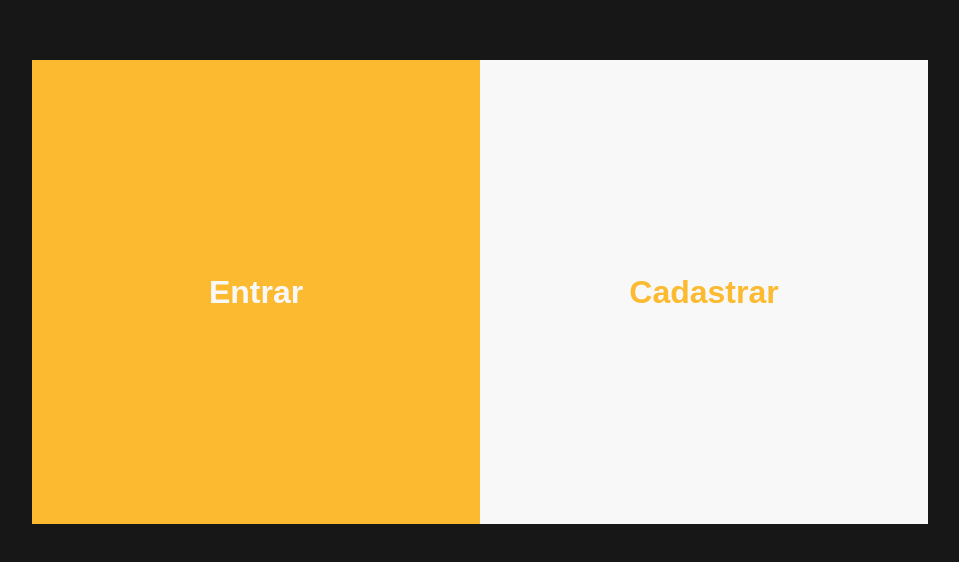
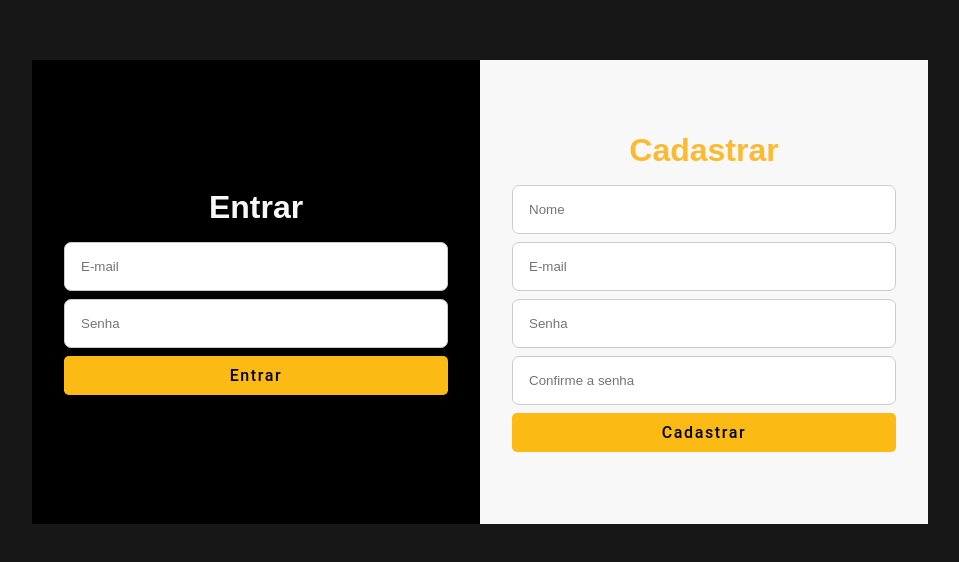
Before and after one commit to Realnatanael/front-amazonasfc, a React (Vite) app: page /auth in a window 1280 px wide. Shown: the part 108-670 px from the top of the page, without its empty margins (160-1119 px from the left). Built offline with nearby package versions, Linux system fonts and the light colour scheme.

Commit message:
feat: styled signin signup

```diff
--- /dev/null
+++ b/src/components/Button/Button.jsx
@@ -0,0 +1,5 @@
+import {ButtonSpace} from "./ButtonStyled"
+
+export function Button({type, text}){
+    return <ButtonSpace type={type}>{text}</ButtonSpace>;
+}
--- /dev/null
+++ b/src/components/Button/ButtonStyled.jsx
@@ -0,0 +1,22 @@
+import styled from 'styled-components';
+
+export const ButtonSpace = styled.button`
+    background-color: #fcba15;
+    border: none;
+    outline: none;
+    font-size: 1rem;
+    padding: 0.6rem 2rem;
+    color: black;
+    transition: all 0.4s ease-in-out;
+    cursor: pointer;
+    border-radius: 0.3rem;
+    font-family: Roboto, Arial;
+    width: auto;
+    font-weight: 500;
+    letter-spacing: 0.1rem;
+
+&:hover{
+    background-color: #fcba30;
+    color: white;
+}
+`;
--- /dev/null
+++ b/src/components/Input/Input.jsx
@@ -0,0 +1,8 @@
+import { InputSpace } from "./InputStyled";
+
+
+export function Input({type, placeholder, name}){
+    return (
+        <InputSpace type={type} placeholder={placeholder}/>
+    )
+}
--- /dev/null
+++ b/src/components/Input/InputStyled.jsx
@@ -0,0 +1,7 @@
+import styled from 'styled-components';
+
+export const InputSpace = styled.input`
+    padding: 1rem;
+    border-radius: 7px;
+    border: 1px solid #ccc;
+`
--- a/src/components/Navbar/Navbar.jsx
+++ b/src/components/Navbar/Navbar.jsx
@@ -1,9 +1,10 @@
 import { Link, Outlet, useNavigate } from 'react-router-dom'
 import logo from '../../images/AmazonasFansLogo.png'
-import { Button, ImageLogo, Nav, InputSpace, ErrorSpan } from '../Navbar/NavbarStyled'
+import {ImageLogo, Nav, InputSpace, ErrorSpan } from '../Navbar/NavbarStyled'
 import { useForm } from 'react-hook-form';
 import { z } from 'zod';
 import { zodResolver } from '@hookform/resolvers/zod';
+import { Button } from '../Button/Button';
 
 const searchSchema = z.object({
     title: z.string().nonempty({message: 'A pesquisa não pode ser vazia'}).refine(value => !/^\s*$/.test(value), {message: 'A pesquisa não pode ter apenas espaços'}),
@@ -41,7 +42,10 @@
                     <ImageLogo src={logo} alt="Logo Amazonas Posts" />
                 </Link>
 
-                <Button onClick={goAuth}>Entrar</Button>
+                <Link to="/auth">
+                    <Button  type="button" text="Entrar">Entrar</Button>
+                </Link>
+
             </Nav>
             {errors.title && <ErrorSpan>{errors.title.message}</ErrorSpan>}
             <Outlet/>
--- a/src/components/Navbar/NavbarStyled.js
+++ b/src/components/Navbar/NavbarStyled.js
@@ -5,9 +5,8 @@
     justify-content: space-between;
     align-items: center;
     max-width: 100%;
-    padding: 1rem 0;/*
-    position: fixed;
-    top: 0%; */
+    padding: 1rem 0;
+    padding-right: 1rem;
     background-color: black;
     z-index: 1;
     box-shadow: rgba(17, 17, 26, 0.1)0px 1px 0px;
@@ -61,28 +60,6 @@
     }
 `
 
-export const Button = styled.button`
-    background-color: #fcba15;
-    border: none;
-    outline: none;
-    font-size: 1rem;
-    padding: 0.4rem 1rem;
-    color: black;
-    transition: all 0.4s ease-in-out;
-    cursor: pointer;
-    border-radius: 0.3rem;
-    font-family: Roboto, Arial;
-    width: 10%;
-    font-weight: 500;
-    letter-spacing: 0.1rem;
-    margin-right: 1rem;
-
-&:hover{
-    background-color: #fcba30;
-    color: white;
-}
-`;
-
 export const ErrorSpan = styled.span`
     background-color: #ffaeae;
     color: #fe0000;
--- a/src/pages/Authentication/Authentication.jsx
+++ b/src/pages/Authentication/Authentication.jsx
@@ -1,12 +1,28 @@
-import { AuthContainer, Section} from "./AuthenticationStyled";
+import { Button } from "../../components/Button/Button";
+import { Input } from "../../components/Input/Input";
+import { AuthContainer, Section } from "./AuthenticationStyled";
+
+
 
 export function Authentication(){
     return <AuthContainer>
             <Section type="signin">
                 <h2>Entrar</h2>
+                <form>
+                    <Input type="email" placeholder="E-mail" name="email" />
+                    <Input type="password" placeholder="Senha" name="password"/>
+                    <Button type="submit" text="Entrar"/>
+                </form>
             </Section>
             <Section type="signup">
                 <h2>Cadastrar</h2>
+                <form >
+                <Input type="text" placeholder="Nome" name="name" />
+                <Input type="email" placeholder="E-mail" name="email" />
+                <Input type="password" placeholder="Senha" name="senha" />
+                <Input type="password" placeholder="Confirme a senha" name="confirmPassword"/>
+                <Button type="submit" text="Cadastrar"/>
+                </form>
             </Section>
     </AuthContainer>
 }
--- a/src/pages/Authentication/AuthenticationStyled.jsx
+++ b/src/pages/Authentication/AuthenticationStyled.jsx
@@ -24,7 +24,7 @@
     height: 400px;
     padding: 2rem;
     gap: 1rem;
-    background-color: ${(props)=> (props.type === "signin" ? "#fcba30" : "#f8f8f8")};
+    background-color: ${(props)=> (props.type === "signin" ? "#000000" : "#f8f8f8")};
     color: ${(props)=> (props.type === "signup" ? "#fcba30" : "#f8f8f8")};
 
     h2{
@@ -32,4 +32,10 @@
         text-align: center;
         font-weight: 700;
     }
+
+    p{
+        font-size: 1rem;
+        text-align: center;
+        font-weight: 300;
+    }
 `
--- a/src/pages/Home/Home.jsx
+++ b/src/pages/Home/Home.jsx
@@ -1,6 +1,5 @@
 import { useState, useEffect } from "react";
 import { Card } from "../../components/Card/Card";
-import { Navbar } from "../../components/Navbar/Navbar";
 import { getAllPosts, getTopPosts } from "../../services/postsServices";
 import { HomeBody, HomeHeader } from "./HomeStyled";
 
```
